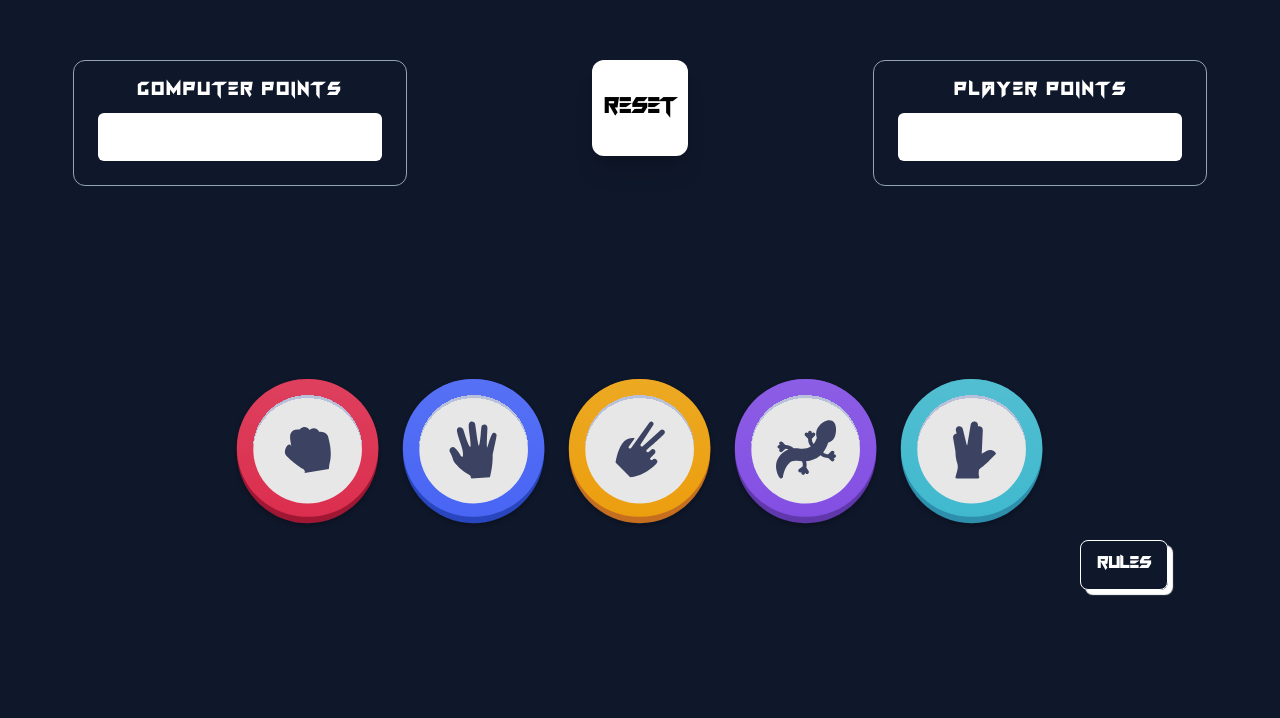
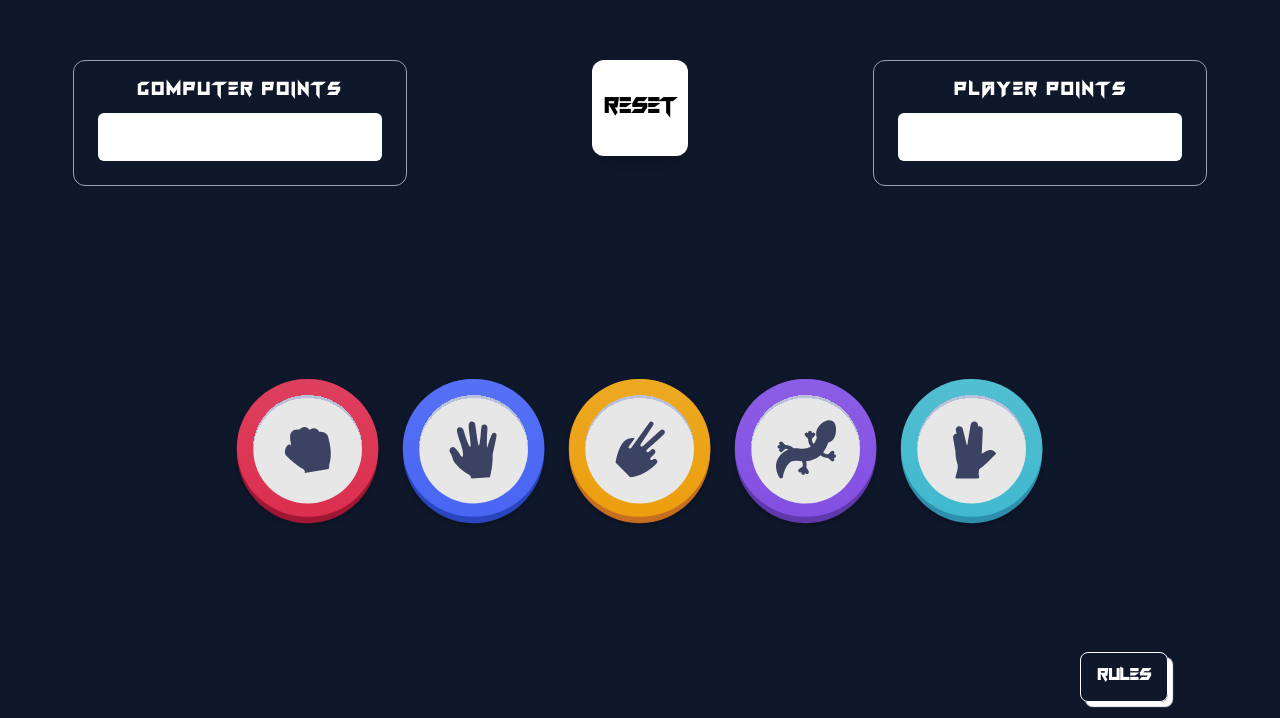
Before and after one commit to AdvaitParab12/RPSLS-Showdown, a website built with Parcel: page src/index.html in a window 1280 px wide. Shown: the part 82-800 px from the top of the page. Built offline with nearby package versions, Linux system fonts and the light colour scheme.

Commit message:
bugs solved

```diff
--- a/src/index.html
+++ b/src/index.html
@@ -104,7 +104,7 @@
       <p class="display-winner px-4 text-white relative lg:-top-10 tracking-widest"></p>
       <section>
         <button
-          class="rules-btn h-600:mb-28 fixed bottom-4 right-28 grid place-items-center p-4 rounded-lg border border-white shadow-[5px_5px_1px_white] transition-transform duration-400 ease-linear cursor-pointer text-white font-semibold text-lg leading-4 hover:scale-110"
+          class="rules-btn fixed bottom-4 right-28 grid place-items-center p-4 rounded-lg border border-white shadow-[5px_5px_1px_white] transition-transform duration-400 ease-linear cursor-pointer text-white font-semibold text-lg leading-4 hover:scale-110"
         >
           RULES
         </button>
```
